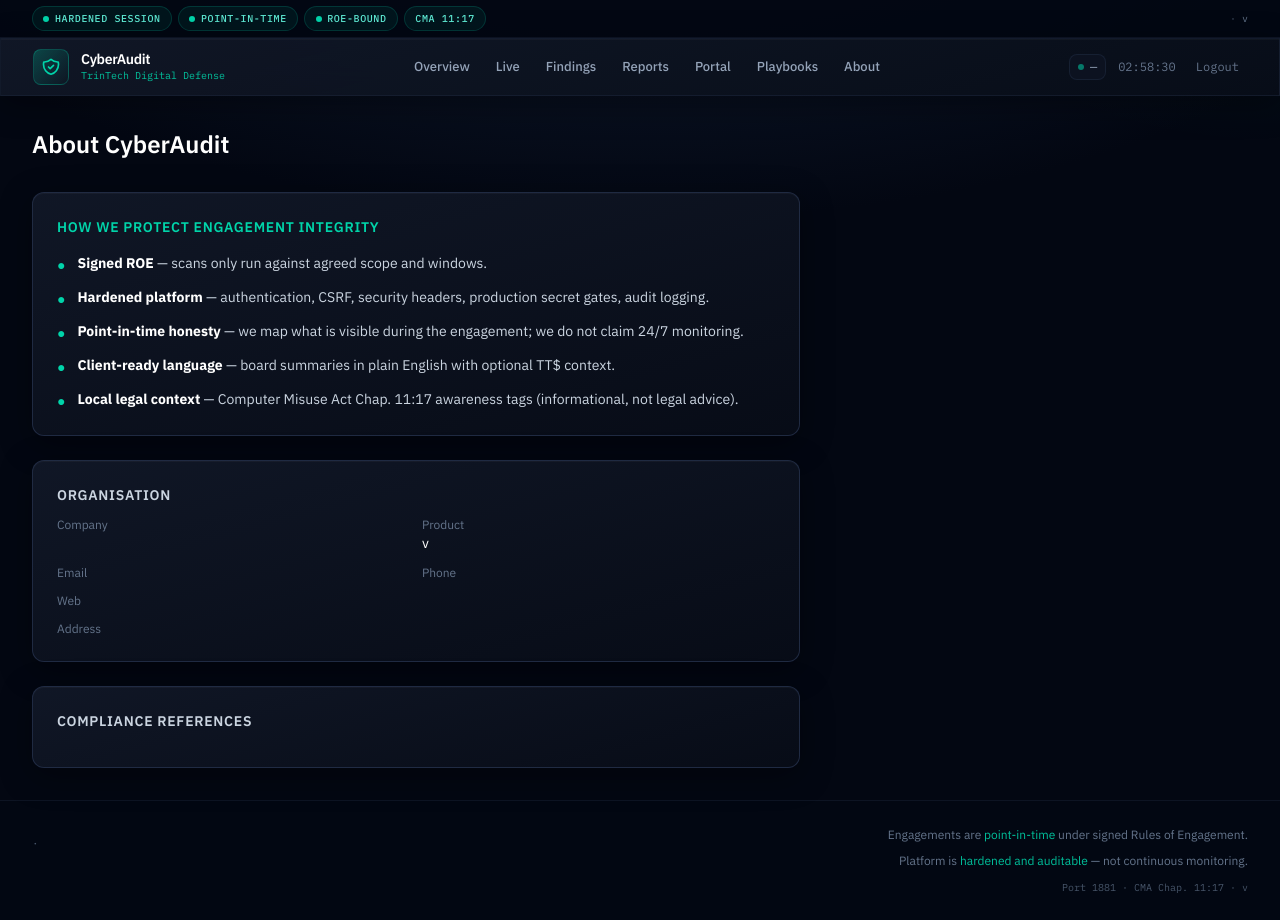
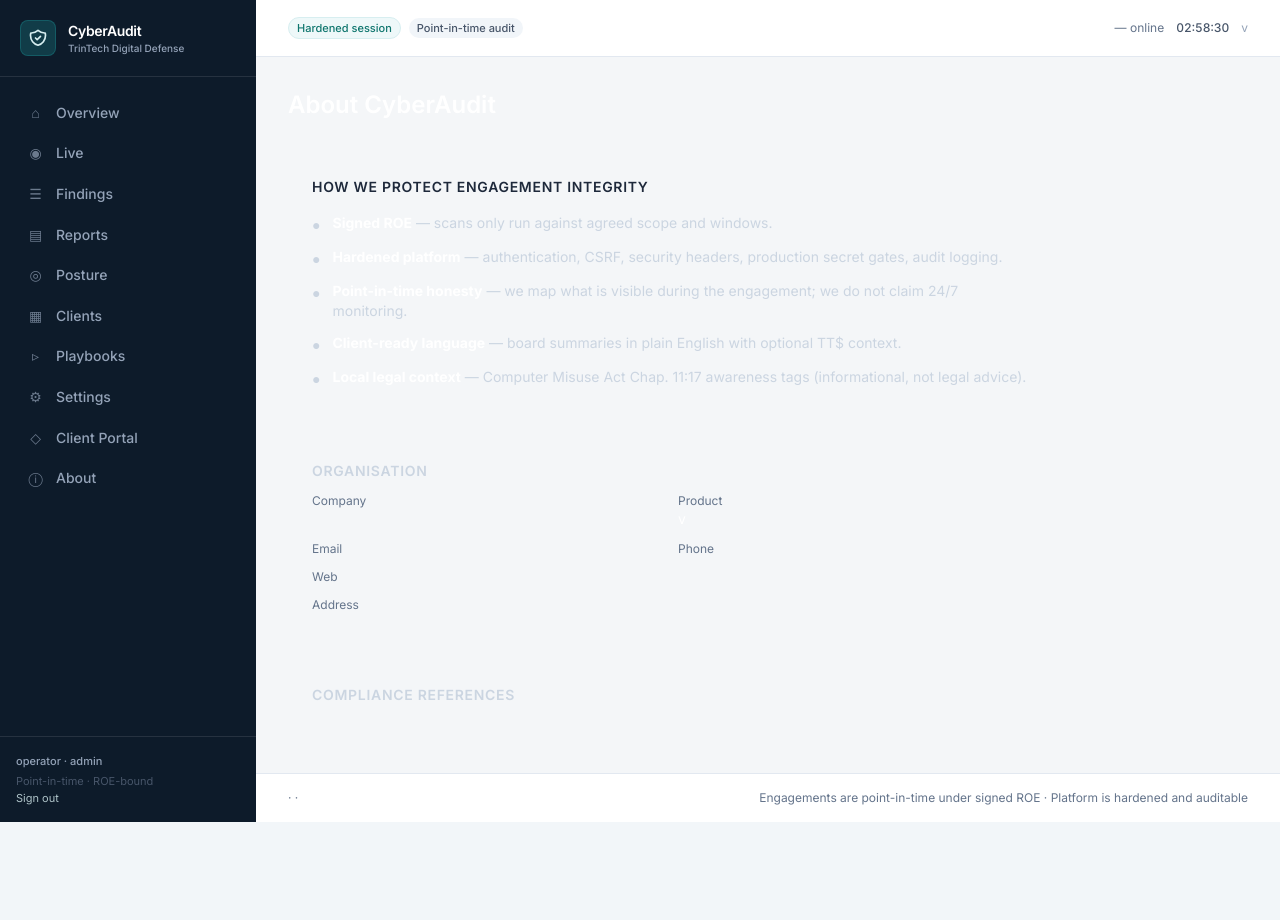
Before and after one commit to trintechdigitaldefense/cyberaudit-dashboard, a Python web app: template templates/about.html in a window 1280 px wide. After the commit the page ends 822 px from the top, so only its background shows below. Run offline with Jinja, Linux system fonts and the light colour scheme; the template is opened without the code that fills it, so the values that code supplies are empty; some libraries are stand-ins or nearby versions.

Commit message:
feat(ui): Part 5 design system shell — navy/teal sidebar, light corporate theme

```diff
--- a/templates/base.html
+++ b/templates/base.html
@@ -3,180 +3,162 @@
 <head>
   <meta charset="UTF-8">
   <meta name="viewport" content="width=device-width, initial-scale=1.0">
-  <meta name="description" content="CyberAudit by TrinTech Digital Defense — point-in-time network auditing for Trinidad & Tobago and the Caribbean.">
-  <meta name="theme-color" content="#030712">
+  <meta name="theme-color" content="#0d1b2a">
   <title>{% block title %}CyberAudit{% endblock %} | TrinTech Digital Defense</title>
-  <link rel="preconnect" href="https://fonts.googleapis.com">
-  <link rel="preconnect" href="https://fonts.gstatic.com" crossorigin>
-  <link href="https://fonts.googleapis.com/css2?family=IBM+Plex+Sans:wght@300;400;500;600;700&family=IBM+Plex+Mono:wght@400;500&display=swap" rel="stylesheet">
+  <link href="https://fonts.googleapis.com/css2?family=Inter:wght@400;500;600;700&display=swap" rel="stylesheet">
   <script src="https://cdn.tailwindcss.com"></script>
   <script>
     tailwind.config = {
       theme: {
         extend: {
           colors: {
-            cyber: {
-              950: '#030712', 900: '#080d18', 850: '#0c1220', 800: '#111827',
-              700: '#1a2438', 600: '#243049', 500: '#334155',
-              accent: '#00d4aa', warn: '#f59e0b', danger: '#ef4444', info: '#38bdf8',
-            }
+            navy: { DEFAULT: '#0d1b2a', 800: '#1b2838', 700: '#243447', 50: '#eef2f6' },
+            teal: { DEFAULT: '#1b8a8f', 600: '#167277', 100: '#d7eef0', 50: '#eef8f9' },
+            soft: '#f4f6f8',
           },
-          fontFamily: {
-            sans: ['IBM Plex Sans', 'system-ui', 'sans-serif'],
-            mono: ['IBM Plex Mono', 'ui-monospace', 'monospace'],
-          }
+          fontFamily: { sans: ['Inter', 'system-ui', 'sans-serif'] },
         }
       }
     }
   </script>
   <style>
-    :root { --border: rgba(36, 48, 73, 0.85); }
-    body {
-      background:
-        radial-gradient(ellipse 120% 80% at 50% -20%, #122038 0%, transparent 55%),
-        radial-gradient(ellipse 60% 40% at 100% 0%, rgba(0, 212, 170, 0.04) 0%, transparent 40%),
-        #030712;
-      color: #e2e8f0; min-height: 100vh;
+    body { font-family: Inter, system-ui, sans-serif; background: #f4f6f8; color: #1e293b; }
+    .sidebar { background: #0d1b2a; }
+    .nav-link {
+      display: flex; align-items: center; gap: 0.65rem;
+      padding: 0.55rem 0.85rem; border-radius: 0.5rem;
+      font-size: 0.875rem; font-weight: 500; color: #94a3b8;
     }
-    .glass {
-      background: linear-gradient(165deg, rgba(17, 24, 39, 0.94) 0%, rgba(8, 13, 24, 0.9) 100%);
-      backdrop-filter: blur(16px); -webkit-backdrop-filter: blur(16px);
-      border: 1px solid var(--border);
-      box-shadow: 0 1px 0 rgba(255,255,255,0.03) inset, 0 8px 32px rgba(0,0,0,0.35);
+    .nav-link:hover { background: rgba(255,255,255,0.06); color: #e2e8f0; }
+    .nav-link.active { background: rgba(27,138,143,0.2); color: #5eead4; }
+    .card {
+      background: #fff; border: 1px solid #e2e8f0; border-radius: 0.75rem;
+      box-shadow: 0 1px 2px rgba(13,27,42,0.04), 0 4px 16px rgba(13,27,42,0.05);
     }
-    .glass-accent { border-color: rgba(0, 212, 170, 0.28); }
-    .page-title { letter-spacing: -0.02em; }
-    .pulse-dot { animation: pulse 2s ease-in-out infinite; }
-    @keyframes pulse { 0%, 100% { opacity: 1; } 50% { opacity: 0.3; } }
-    .sev-critical, .sev-high { color: #f87171; }
-    .sev-medium { color: #fbbf24; }
-    .sev-low, .sev-info { color: #7dd3fc; }
-    .trust-chip {
-      display: inline-flex; align-items: center; gap: 0.35rem;
-      font-size: 10px; letter-spacing: 0.06em; text-transform: uppercase; font-weight: 500;
-      padding: 0.25rem 0.65rem; border-radius: 999px;
-      background: rgba(0, 212, 170, 0.07); color: #5eead4;
-      border: 1px solid rgba(0, 212, 170, 0.18);
+    .chip {
+      display: inline-flex; align-items: center; padding: 0.15rem 0.55rem;
+      border-radius: 999px; font-size: 0.7rem; font-weight: 600; text-transform: uppercase;
     }
-    .nav-item {
-      padding: 0.4rem 0.75rem; border-radius: 0.5rem; font-size: 0.8125rem; font-weight: 500;
-      color: #94a3b8; transition: color 0.12s, background 0.12s;
+    .chip-critical, .chip-high { background: #fef2f2; color: #b91c1c; }
+    .chip-medium { background: #fffbeb; color: #b45309; }
+    .chip-low, .chip-info { background: #f1f5f9; color: #475569; }
+    .chip-open { background: #fff7ed; color: #c2410c; }
+    .chip-remediation { background: #eff6ff; color: #1d4ed8; }
+    .chip-closed { background: #ecfdf5; color: #047857; }
+    .btn-teal {
+      background: #1b8a8f; color: #fff; font-weight: 600; font-size: 0.875rem;
+      padding: 0.5rem 1rem; border-radius: 0.5rem;
     }
-    .nav-item:hover { color: #e2e8f0; background: rgba(26, 36, 56, 0.8); }
-    .nav-item.active { color: #00d4aa; background: rgba(0, 212, 170, 0.1); }
-    .btn-primary {
-      background: rgba(0, 212, 170, 0.14); color: #00d4aa;
-      border: 1px solid rgba(0, 212, 170, 0.32);
-      font-weight: 600; border-radius: 0.5rem;
+    .btn-teal:hover { background: #167277; }
+    .btn-outline {
+      background: #fff; color: #0d1b2a; font-weight: 500; font-size: 0.875rem;
+      padding: 0.5rem 1rem; border-radius: 0.5rem; border: 1px solid #cbd5e1;
     }
-    .btn-primary:hover { background: rgba(0, 212, 170, 0.24); }
-    ::-webkit-scrollbar { width: 6px; height: 6px; }
-    ::-webkit-scrollbar-track { background: transparent; }
-    ::-webkit-scrollbar-thumb { background: #243049; border-radius: 3px; }
-    @media (max-width: 768px) {
-      .mobile-nav { display: none; }
-      .mobile-nav.open { display: flex; }
+    .page-title { font-size: 1.5rem; font-weight: 700; color: #0d1b2a; letter-spacing: -0.02em; }
+    .page-sub { font-size: 0.875rem; color: #64748b; margin-top: 0.25rem; }
+    .input {
+      border: 1px solid #cbd5e1; border-radius: 0.5rem; padding: 0.5rem 0.75rem;
+      font-size: 0.875rem; background: #fff; color: #0f172a; width: 100%;
+    }
+    .input:focus { outline: none; border-color: #1b8a8f; box-shadow: 0 0 0 3px rgba(27,138,143,0.15); }
+    table.pro th {
+      font-size: 0.7rem; text-transform: uppercase; letter-spacing: 0.05em;
+      font-weight: 600; color: #64748b; background: #f8fafc;
+    }
+    table.pro td { font-size: 0.875rem; vertical-align: top; }
+    @media (max-width: 1023px) {
+      .sidebar { position: fixed; inset: 0 auto 0 0; width: 16rem; z-index: 40;
+        transform: translateX(-100%); transition: transform 0.2s; }
+      .sidebar.open { transform: translateX(0); }
+      .sidebar-backdrop { display: none; position: fixed; inset: 0; background: rgba(13,27,42,0.4); z-index: 30; }
+      .sidebar-backdrop.open { display: block; }
     }
   </style>
   {% block head %}{% endblock %}
 </head>
-<body class="font-sans antialiased min-h-screen flex flex-col">
-  <div class="border-b border-cyber-700/50 bg-cyber-950/95 text-[10px] font-mono text-slate-500">
-    <div class="max-w-7xl mx-auto px-4 sm:px-6 lg:px-8 py-1.5 flex flex-wrap items-center justify-between gap-2">
-      <div class="flex flex-wrap items-center gap-1.5">
-        <span class="trust-chip"><span class="w-1.5 h-1.5 rounded-full bg-cyber-accent"></span> Hardened session</span>
-        <span class="trust-chip"><span class="w-1.5 h-1.5 rounded-full bg-cyber-accent"></span> Point-in-time</span>
-        <span class="trust-chip"><span class="w-1.5 h-1.5 rounded-full bg-cyber-accent"></span> ROE-bound</span>
-        <span class="hidden sm:inline trust-chip"><span class="w-1.5 h-1.5 rounded-full bg-cyber-info"></span> CMA 11:17</span>
+<body class="min-h-screen flex">
+  <div id="sidebar-backdrop" class="sidebar-backdrop" onclick="toggleSidebar(false)"></div>
+  <aside id="sidebar" class="sidebar w-64 flex-shrink-0 flex flex-col min-h-screen text-white">
+    <div class="px-5 py-5 border-b border-white/10">
+      <div class="flex items-center gap-3">
+        <div class="w-9 h-9 rounded-lg bg-teal/30 border border-teal/40 flex items-center justify-center">
+          <svg class="w-5 h-5 text-teal-100" fill="none" stroke="currentColor" viewBox="0 0 24 24">
+            <path stroke-linecap="round" stroke-linejoin="round" stroke-width="2" d="M9 12l2 2 4-4m5.618-4.016A11.955 11.955 0 0112 2.944a11.955 11.955 0 01-8.618 3.04A12.02 12.02 0 003 9c0 5.591 3.824 10.29 9 11.622 5.176-1.332 9-6.03 9-11.622 0-1.042-.133-2.052-.382-3.016z"/>
+          </svg>
         </div>
-      <div class="text-slate-600">{{ company.name }} · {{ company.product }} <span class="text-slate-500">v{{ company.version }}</span></div>
-    </div>
-  </div>
-  <header class="glass sticky top-0 z-50 border-b border-cyber-700/60">
-    <div class="max-w-7xl mx-auto px-4 sm:px-6 lg:px-8">
-      <div class="flex items-center justify-between h-14">
-        <div class="flex items-center gap-3 min-w-0">
-          <div class="w-9 h-9 rounded-lg bg-gradient-to-br from-cyber-accent/25 to-transparent border border-cyber-accent/25 flex items-center justify-center flex-shrink-0">
-            <svg class="w-5 h-5 text-cyber-accent" fill="none" stroke="currentColor" viewBox="0 0 24 24"><path stroke-linecap="round" stroke-linejoin="round" stroke-width="2" d="M9 12l2 2 4-4m5.618-4.016A11.955 11.955 0 0112 2.944a11.955 11.955 0 01-8.618 3.04A12.02 12.02 0 003 9c0 5.591 3.824 10.29 9 11.622 5.176-1.332 9-6.03 9-11.622 0-1.042-.133-2.052-.382-3.016z"/></svg>
-          </div>
-          <div class="min-w-0">
-            <div class="text-sm font-semibold text-white tracking-tight leading-none">CyberAudit</div>
-            <div class="text-[10px] text-cyber-accent/90 font-mono mt-0.5 truncate">TrinTech Digital Defense</div>
-          </div>
-        </div>
-        <nav class="hidden md:flex items-center gap-0.5" aria-label="Main">
-          <a href="/" class="nav-item {% if request.path == '/' %}active{% endif %}">Overview</a>
-          <a href="/live" class="nav-item {% if request.path == '/live' %}active{% endif %}">Live</a>
-          <a href="/findings" class="nav-item {% if request.path == '/findings' %}active{% endif %}">Findings</a>
-          <a href="/reports" class="nav-item {% if request.path == '/reports' %}active{% endif %}">Reports</a>
-          <a href="/portal" class="nav-item {% if request.path == '/portal' %}active{% endif %}">Portal</a>
-          <a href="/playbooks" class="nav-item {% if request.path.startswith('/playbook') %}active{% endif %}">Playbooks</a>
-          <a href="/about" class="nav-item {% if request.path == '/about' %}active{% endif %}">About</a>
-        </nav>
-        <div class="flex items-center gap-2 sm:gap-3 text-xs font-mono text-slate-500">
-          <button type="button" id="mobile-menu-btn" class="md:hidden p-2 rounded-lg hover:bg-cyber-800 text-slate-400" aria-label="Menu">
-            <svg class="w-5 h-5" fill="none" stroke="currentColor" viewBox="0 0 24 24"><path stroke-linecap="round" stroke-linejoin="round" stroke-width="2" d="M4 6h16M4 12h16M4 18h16"/></svg>
-          </button>
-          <a href="/live" id="presence-nav" class="hidden sm:inline-flex items-center gap-1.5 px-2 py-1 rounded-lg bg-cyber-850 border border-cyber-700/80 text-slate-400 hover:text-slate-200" title="Console presence">
-            <span class="w-1.5 h-1.5 rounded-full bg-cyber-accent pulse-dot"></span>
-            <span id="presence-nav-count">—</span>
-          </a>
-          <span id="clock" class="tabular-nums hidden sm:inline text-slate-500">--:--:--</span>
-          <a href="/logout" class="text-slate-500 hover:text-cyber-accent px-2 py-1 rounded-lg hover:bg-cyber-800 transition">Logout</a>
-        </div>
-      </div>
-      <nav id="mobile-nav" class="mobile-nav md:hidden flex-col gap-1 pb-3 border-t border-cyber-800 pt-2" aria-label="Mobile">
-        <a href="/" class="nav-item">Overview</a>
-        <a href="/live" class="nav-item">Live</a>
-        <a href="/findings" class="nav-item">Findings</a>
-        <a href="/reports" class="nav-item">Reports</a>
-        <a href="/portal" class="nav-item">Portal</a>
-        <a href="/playbooks" class="nav-item">Playbooks</a>
-        <a href="/about" class="nav-item">About</a>
-      </nav>
-    </div>
-  </header>
-  <main class="flex-1 max-w-7xl w-full mx-auto px-4 sm:px-6 lg:px-8 py-6 sm:py-8">{% block content %}{% endblock %}</main>
-  <footer class="border-t border-cyber-800/80 mt-auto bg-cyber-950/90">
-    <div class="max-w-7xl mx-auto px-4 sm:px-6 lg:px-8 py-6">
-      <div class="flex flex-col md:flex-row justify-between gap-5 text-xs text-slate-500">
-        <div class="space-y-1.5">
-          <div class="text-slate-300 font-medium text-sm">{{ company.name }}</div>
-          <div class="max-w-sm leading-relaxed">{{ company.tagline }}</div>
-          <div class="font-mono text-[11px] text-slate-600 pt-1">
-            <a href="mailto:{{ company.email }}" class="hover:text-cyber-accent">{{ company.email }}</a> · {{ company.phone }}
-          </div>
-        </div>
-        <div class="md:text-right space-y-1.5 max-w-md leading-relaxed">
-          <div>Engagements are <span class="text-cyber-accent/90">point-in-time</span> under signed Rules of Engagement.</div>
-          <div>Platform is <span class="text-cyber-accent/90">hardened and auditable</span> — not continuous monitoring.</div>
-          <div class="font-mono text-[10px] text-slate-600 pt-1">Port 1881 · CMA Chap. 11:17 · {{ company.product }} v{{ company.version }}</div>
+        <div>
+          <div class="text-sm font-semibold tracking-tight">CyberAudit</div>
+          <div class="text-[10px] text-slate-400 font-medium">TrinTech Digital Defense</div>
         </div>
       </div>
     </div>
+    <nav class="flex-1 px-3 py-4 space-y-0.5 overflow-y-auto" aria-label="Main">
+      {% set role = session.get('role', 'admin') if session.get('authenticated') else 'admin' %}
+      {% set is_client = role in ['viewer', 'client'] %}
+      {% set is_analyst = role in ['analyst', 'admin', 'operator'] or not is_client %}
+      {% set is_admin = role in ['admin'] %}
+      <a href="/" class="nav-link {% if request.path == '/' %}active{% endif %}"><span class="w-5 text-center opacity-70">⌂</span> Overview</a>
+      {% if is_analyst %}<a href="/live" class="nav-link {% if request.path == '/live' %}active{% endif %}"><span class="w-5 text-center opacity-70">◉</span> Live</a>{% endif %}
+      <a href="/findings" class="nav-link {% if request.path == '/findings' %}active{% endif %}"><span class="w-5 text-center opacity-70">☰</span> Findings</a>
+      <a href="/reports" class="nav-link {% if request.path == '/reports' %}active{% endif %}"><span class="w-5 text-center opacity-70">▤</span> Reports</a>
+      <a href="/posture" class="nav-link {% if request.path == '/posture' %}active{% endif %}"><span class="w-5 text-center opacity-70">◎</span> Posture</a>
+      {% if is_admin or is_analyst %}<a href="/clients" class="nav-link {% if request.path == '/clients' %}active{% endif %}"><span class="w-5 text-center opacity-70">▦</span> Clients</a>{% endif %}
+      {% if is_analyst %}<a href="/playbooks" class="nav-link {% if request.path.startswith('/playbook') %}active{% endif %}"><span class="w-5 text-center opacity-70">▹</span> Playbooks</a>{% endif %}
+      {% if is_admin %}<a href="/settings" class="nav-link {% if request.path == '/settings' %}active{% endif %}"><span class="w-5 text-center opacity-70">⚙</span> Settings</a>{% endif %}
+      <a href="/portal" class="nav-link {% if request.path == '/portal' %}active{% endif %}"><span class="w-5 text-center opacity-70">◇</span> Client Portal</a>
+      <a href="/about" class="nav-link {% if request.path == '/about' %}active{% endif %}"><span class="w-5 text-center opacity-70">ⓘ</span> About</a>
+    </nav>
+    <div class="px-4 py-4 border-t border-white/10 text-[11px] text-slate-500 space-y-1">
+      <div class="text-slate-400 font-medium truncate">{{ session.get('username', 'operator') }} · {{ session.get('role', 'admin') }}</div>
+      <div class="text-slate-600">Point-in-time · ROE-bound</div>
+      <a href="/logout" class="text-teal-100/80 hover:text-white">Sign out</a>
+    </div>
+  </aside>
+  <div class="flex-1 flex flex-col min-w-0 min-h-screen">
+    <header class="bg-white border-b border-slate-200 sticky top-0 z-20">
+      <div class="px-4 sm:px-6 lg:px-8 h-14 flex items-center justify-between gap-3">
+        <div class="flex items-center gap-3">
+          <button type="button" class="lg:hidden p-2 rounded-lg border border-slate-200 text-slate-600" onclick="toggleSidebar(true)" aria-label="Open menu">☰</button>
+          <div class="hidden sm:flex items-center gap-2 text-[11px] font-medium text-slate-500">
+            <span class="inline-flex items-center gap-1 px-2 py-0.5 rounded-full bg-teal-50 text-teal-700 border border-teal-100">Hardened session</span>
+            <span class="inline-flex items-center gap-1 px-2 py-0.5 rounded-full bg-slate-100 text-slate-600">Point-in-time audit</span>
+          </div>
+        </div>
+        <div class="flex items-center gap-3 text-xs text-slate-500">
+          <span id="presence-nav-count" class="hidden sm:inline">— online</span>
+          <span id="clock" class="tabular-nums font-medium text-slate-600">--:--:--</span>
+          <span class="text-slate-400">{{ company.product }} v{{ company.version }}</span>
+        </div>
+      </div>
+    </header>
+    <main class="flex-1 px-4 sm:px-6 lg:px-8 py-6 sm:py-8">{% block content %}{% endblock %}</main>
+    <footer class="border-t border-slate-200 bg-white px-4 sm:px-6 lg:px-8 py-4 text-xs text-slate-500">
+      <div class="flex flex-col sm:flex-row justify-between gap-2">
+        <div>{{ company.name }} · <a class="text-teal hover:underline" href="mailto:{{ company.email }}">{{ company.email }}</a> · {{ company.phone }}</div>
+        <div>Engagements are point-in-time under signed ROE · Platform is hardened and auditable</div>
+      </div>
     </footer>
+  </div>
   <script>
-    (function () {
+    function toggleSidebar(open) {
+      var s = document.getElementById('sidebar');
+      var b = document.getElementById('sidebar-backdrop');
+      if (open) { s.classList.add('open'); b.classList.add('open'); }
+      else { s.classList.remove('open'); b.classList.remove('open'); }
+    }
     function updateClock() {
       var el = document.getElementById('clock');
       if (el) el.textContent = new Date().toLocaleTimeString('en-TT', { hour12: false });
     }
     setInterval(updateClock, 1000); updateClock();
-      var btn = document.getElementById('mobile-menu-btn');
-      var nav = document.getElementById('mobile-nav');
-      if (btn && nav) btn.addEventListener('click', function () { nav.classList.toggle('open'); });
-      async function refreshPresenceBadge() {
+    (async function() {
       try {
         var r = await fetch('/api/presence', { credentials: 'same-origin' });
         if (!r.ok) return;
         var d = await r.json();
-          var badge = document.getElementById('presence-nav-count');
-          var wrap = document.getElementById('presence-nav');
-          if (badge) badge.textContent = (d.active_count || 0) + ' online';
-          if (wrap) wrap.classList.remove('hidden');
+        var el = document.getElementById('presence-nav-count');
+        if (el) { el.textContent = (d.active_count || 0) + ' online'; el.classList.remove('hidden'); }
       } catch (e) {}
-      }
-      refreshPresenceBadge(); setInterval(refreshPresenceBadge, 10000);
     })();
   </script>
   {% block scripts %}{% endblock %}
```
Lines whose indentation alone changed are shown as unchanged.
